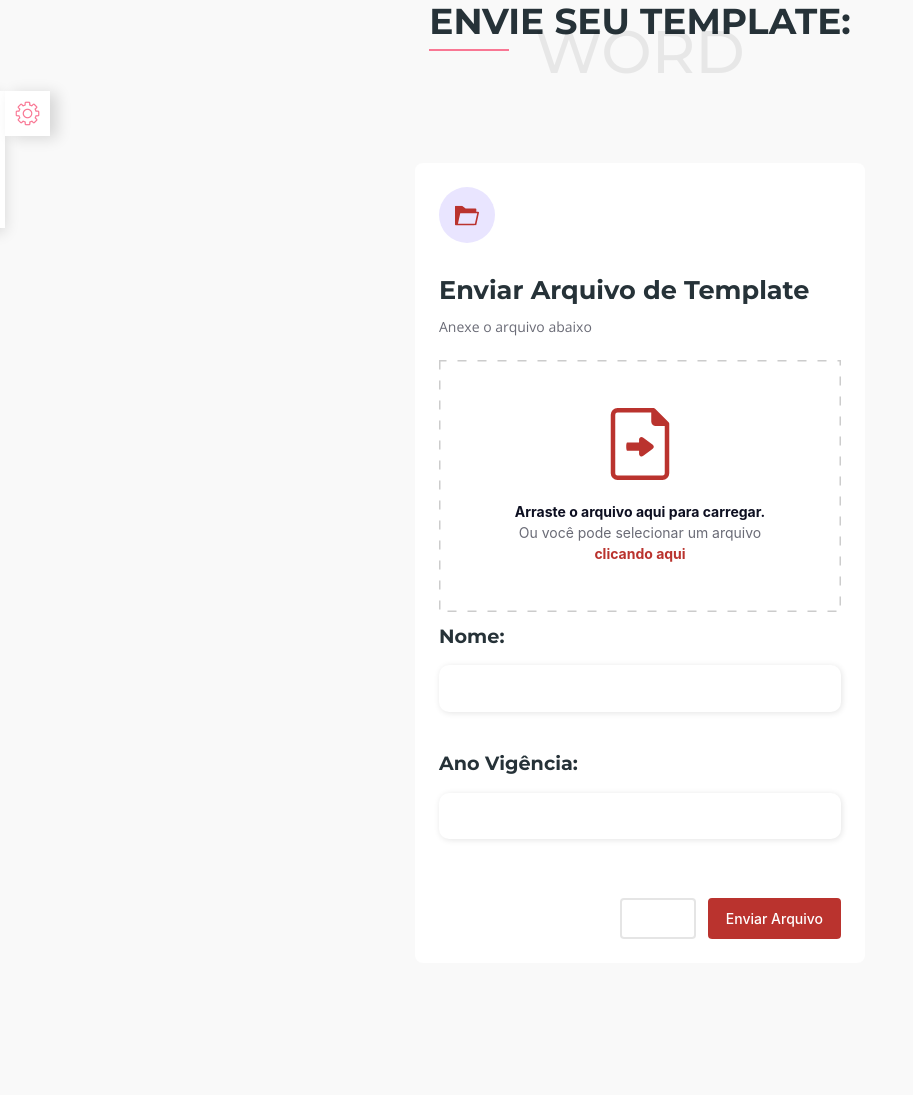
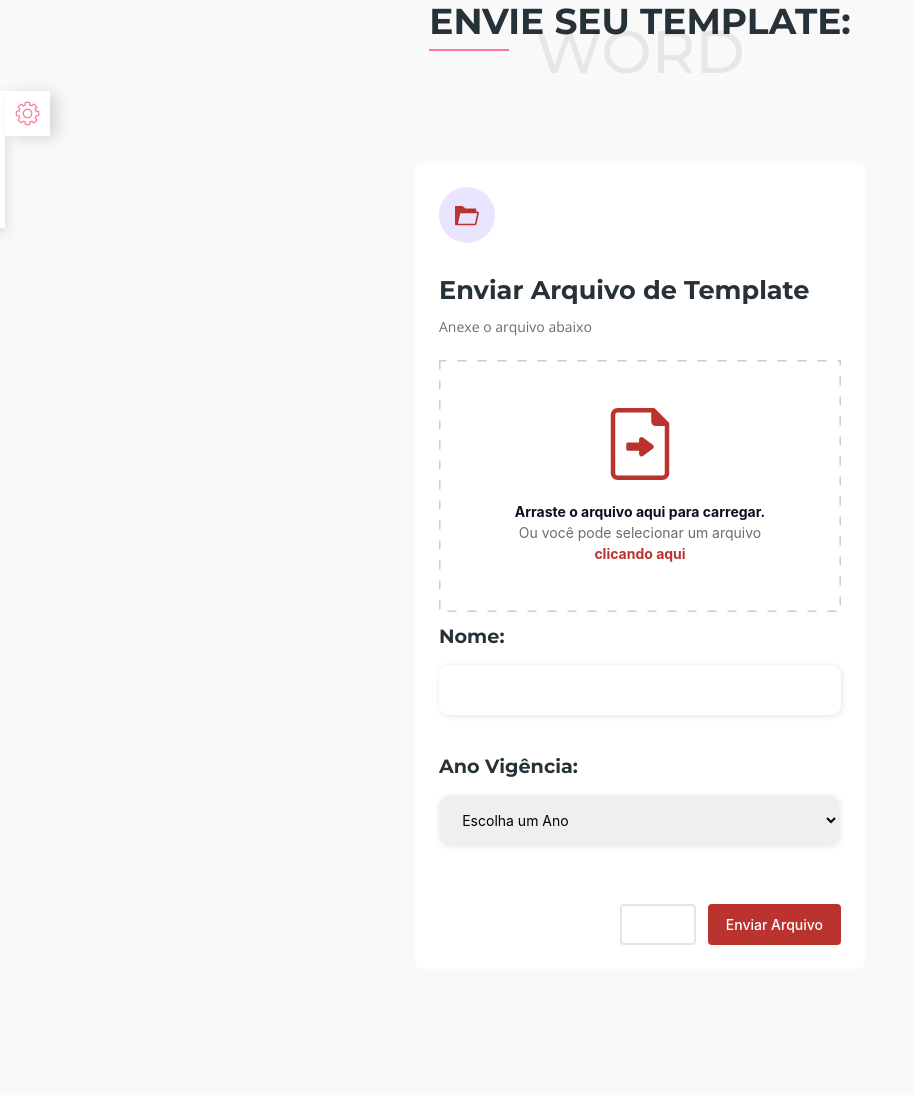
Before and after one commit to AXS05000/01_maple_bear, a Django app: page /upload_template/ in a window 1280 px wide. Shown: the part 79-1174 px from the top of the page, without its empty margins (0-913 px from the left). Before the commit the page ends 1018 px from the top, so only its background shows below. Run offline with Django 5.2, Linux system fonts and the light colour scheme; some libraries are stand-ins or nearby versions; some web fonts are replaced.

Commit message:
V - 24/02/2024 - 18:57

```diff
--- a/admissao/forms.py
+++ b/admissao/forms.py
@@ -1,7 +1,7 @@
 from django import forms
 from django.core.exceptions import ValidationError
 from validate_docbr import CPF
-
+from .models import YEAR_CHOICES
 from .models import Base, Contrato, Templates
 
 
@@ -12,7 +12,7 @@ class TemplateSelectForm(forms.Form):
 class UploadFileForm(forms.Form):
     name = forms.CharField(max_length=200)
     file = forms.FileField()
-    ano_vigencia = forms.CharField(max_length=200)
+    ano_vigencia = forms.ChoiceField(choices=[("", "Escolha um Ano")] + YEAR_CHOICES)
 
 
 # class Admissao(forms.ModelForm):
--- a/admissao/models.py
+++ b/admissao/models.py
@@ -66,7 +66,7 @@ MARITAL_STATUS_CHOICES = [
 class Templates(Base):
     name = models.CharField(max_length=200)
     file = models.FileField(upload_to="contract_templates/")
-    ano_vigencia = models.CharField(max_length=200)
+    ano_vigencia = models.CharField(max_length=4, choices=YEAR_CHOICES)
 
     def __str__(self):
         return f"{self.name}"
--- a/static/css/upload_files.css
+++ b/static/css/upload_files.css
@@ -245,3 +245,27 @@ input, button, select, textarea {
 .btn-secondary:hover {
     color: #e9e5ff;
 }
+
+
+ .select select:focus-visible{
+
+    outline: 1px solid #ba332e;
+    min-width: 25rem;
+ }
+
+.select select{
+
+    min-width: 25rem;
+    border: none;
+    border-radius: 10px;
+    box-shadow: 1px 1px 6px #0000001c;
+    margin: 0.6rem 0;
+    padding: 0.8rem 1.2rem;
+
+
+}
+
+
+.select {
+    min-height: 4.3rem;
+}
```
